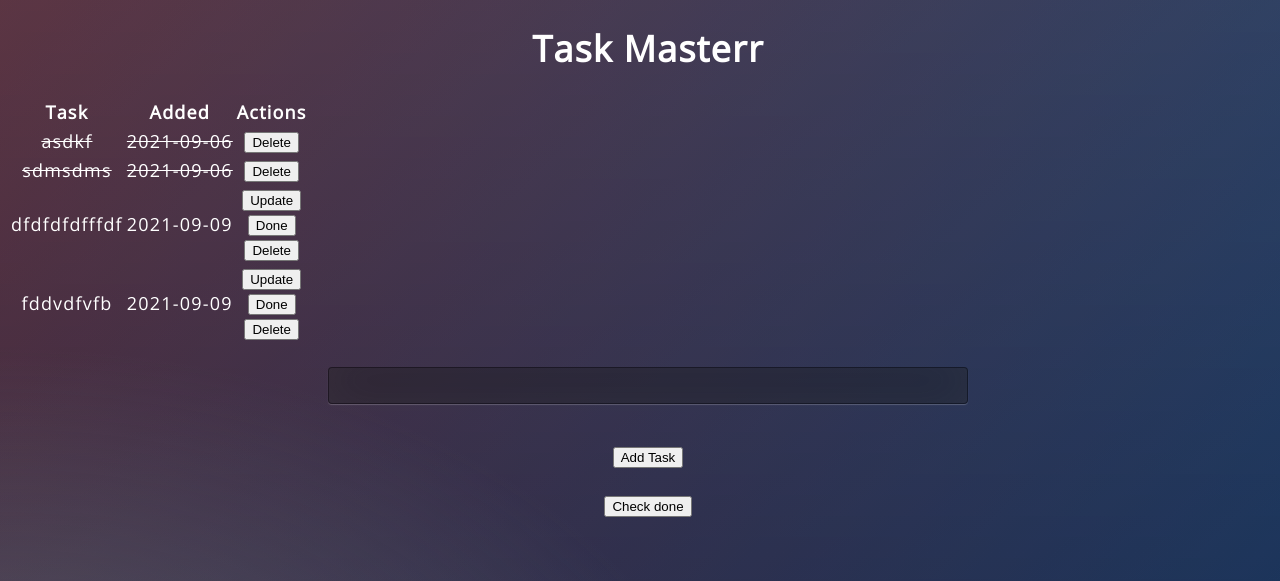
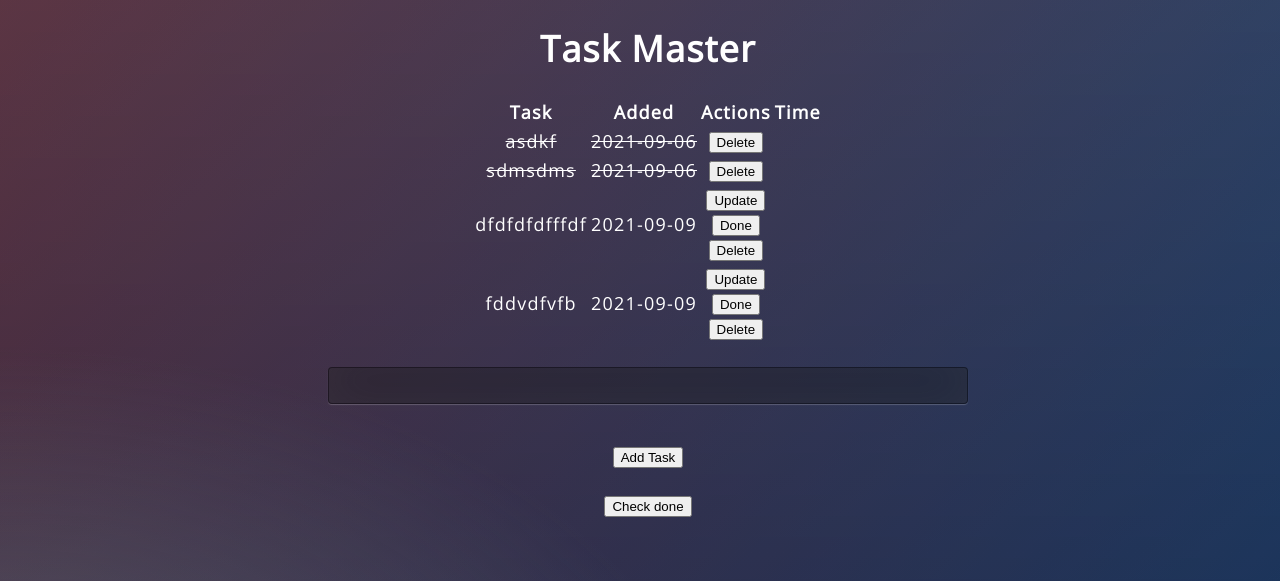
Before and after one commit to oladapo-joseph/notepad, a Flask app: page / in a window 1280 px wide. Shown: the top 581 px of the page. Run offline with Flask 2, Linux system fonts and the light colour scheme; data comes from the database, SQL or seed files in the repository; both versions use the stored data as it was after the commit; some libraries are stand-ins or nearby versions.

Commit message:
adjusted the table to center

```diff
--- a/app copy.py
+++ b/app copy.py
@@ -2,12 +2,14 @@ from logging import debug
 from flask import Flask, redirect,render_template, url_for, request
 from flask_sqlalchemy import SQLAlchemy
 from datetime import datetime
-
+from flask_moment import Moment
 
 
 app = Flask(__name__)
 app.config['SQLALCHEMY_DATABASE_URI'] = 'sqlite:///test.db'
 db  = SQLAlchemy(app)
+Moment(app)
+
 
 class Todo(db.Model):
     id = db.Column(db.Integer, primary_key=True)
@@ -34,7 +36,7 @@ def home():
             return 'Unable to create'
     else:
         tasks = Todo.query.order_by(Todo.date_created).all()
-        return render_template('index.html', tasks= tasks)
+        return render_template('index.html', tasks= tasks )
 
 
 @app.route('/delete/<int:id>')
--- a/templates/done.html
+++ b/templates/done.html
@@ -7,7 +7,7 @@
 {% block body %}
 <div class="content">
     <h1 style='text-align: center'>Task Master</h1>
-    <table style="text-align: center">
+    <table style="text-align: center" align="center">
         <tr>
             <th>Task</th>
             <th>Added</th>
@@ -28,6 +28,7 @@
             </tr>
         {% endfor %}
     </table>
+    <br>
     <button onclick="window.location.href='/'">Go back</button>
 
 
--- a/templates/index.html
+++ b/templates/index.html
@@ -6,16 +6,16 @@
 
 {% block body %}
 <div class="content">
-    <h1 style='text-align: center'>Task Masterr</h1>
+    <h1 style='text-align: center'>Task Master</h1>
     {% if tasks|length < 1 %}
     <h4 style='text-align: center'>There is no task here, create one below</h4>
     {% else %}
-    <table style="text-align: center">
+    <table style="text-align: center" align="center">
         <tr>
             <th>Task</th>
             <th>Added</th>
             <th>Actions</th>
-
+            <th>Time</th>
         </tr>
         {% for task in tasks %}
             <tr>
@@ -37,6 +37,7 @@
                     <br>
                     <button onclick="window.location.href='/delete/{{task.id}}'">Delete</button>
                 </td>
+                <td></td>
                 {% endif %}
 
             </tr>
```
Also changed, not shown: test.db.
